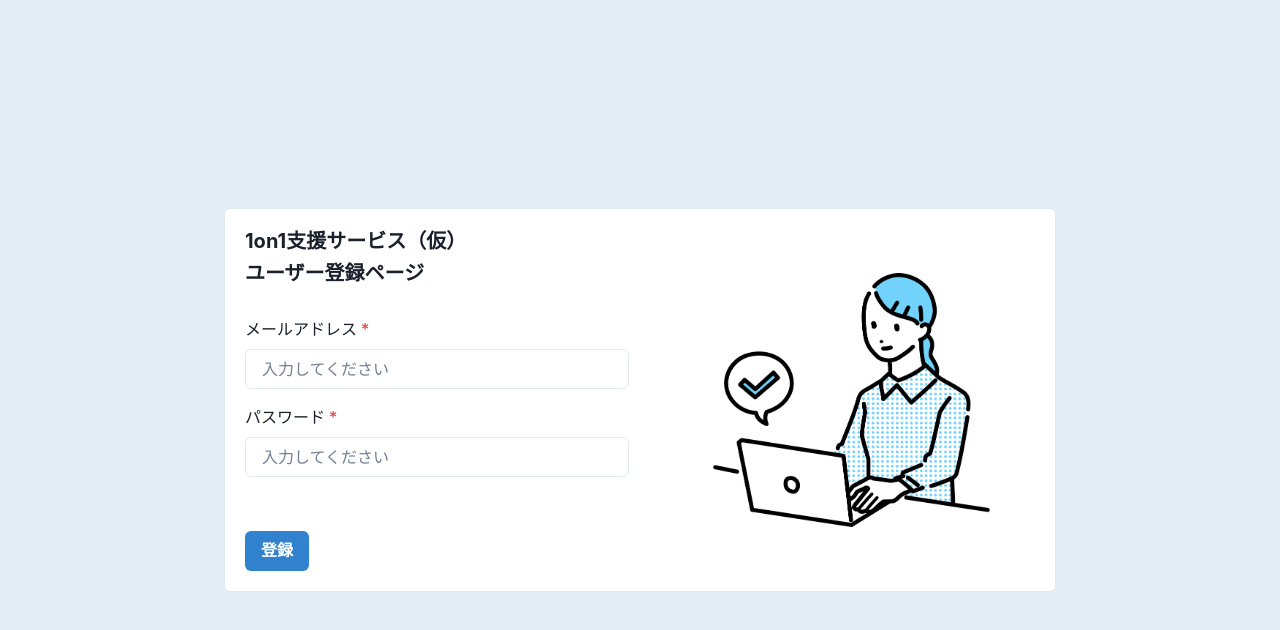
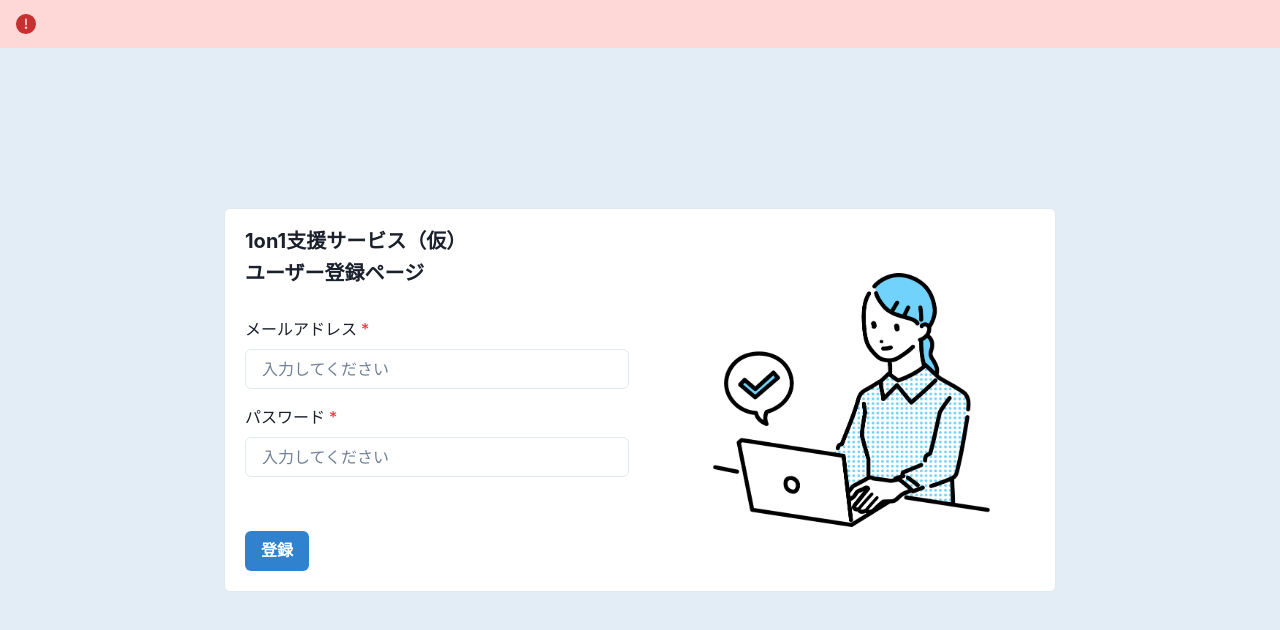
Before and after one commit to daimyo404/one-on-one-front, a Next.js app: page /register in a window 1280 px wide. Both pictures are taken after a click on the button "登録". Shown: the top 630 px of the page. Built offline with nearby package versions, Linux system fonts and the light colour scheme; no server answers.

Commit message:
[mod]ApiResponseの型を修正

```diff
--- a/src/components/SideBar.tsx
+++ b/src/components/SideBar.tsx
@@ -1,5 +1,4 @@
 import { Box, Heading } from "@chakra-ui/react";
-import { useEntireContext } from "context/Context";
 import ListIcon from "@mui/icons-material/List";
 
 export default function SideBar(): JSX.Element {
--- a/src/components/templates/RegisterTemplate.tsx
+++ b/src/components/templates/RegisterTemplate.tsx
@@ -1,5 +1,13 @@
 import { Heading } from "@chakra-ui/layout";
-import { Box, CardBody, CardFooter, Image, Stack } from "@chakra-ui/react";
+import {
+  Alert,
+  AlertIcon,
+  Box,
+  CardBody,
+  CardFooter,
+  Image,
+  Stack,
+} from "@chakra-ui/react";
 import { Card } from "@chakra-ui/react";
 import axios, { AxiosError, AxiosRequestConfig } from "axios";
 import CustomForm from "../elements/CustomForm";
@@ -10,6 +18,8 @@ import { useEntireContext } from "context/Context";
 export default function RegisterTemplate(): JSX.Element {
   const { email, setEmail } = useEntireContext();
   const { password, setPassword } = useEntireContext();
+  const { errorVisibleOrHidden, setErrorVisibleOrHidden } = useEntireContext();
+  const { errorMessage, setErrorMessage } = useEntireContext();
 
   const onChangeMailForm = (value: string): void => {
     setEmail(value);
@@ -19,8 +29,9 @@ export default function RegisterTemplate(): JSX.Element {
     setPassword(value);
   };
 
-  // TODO: 処理切り出し
+  // TODO: 処理切り出したい
   const onClickHandler = async (): Promise<void> => {
+    setErrorVisibleOrHidden("hidden");
     const options: Pick<AxiosRequestConfig, "url" | "method" | "data"> = {
       url: "api/register",
       method: "POST",
@@ -30,12 +41,18 @@ export default function RegisterTemplate(): JSX.Element {
       },
     };
 
+    type Data = {
+      message: string;
+    };
+
     await axios(options)
       .then(() => {
         return router.push("/");
       })
-      .catch((e: AxiosError) => {
-        throw Error(e.message);
+      .catch((e: AxiosError<Data>) => {
+        console.log(e.response);
+        setErrorMessage(e.response ? e.response.data.message : "");
+        setErrorVisibleOrHidden("visible");
       });
   };
 
@@ -46,6 +63,10 @@ export default function RegisterTemplate(): JSX.Element {
       height={"100vh"}
       backgroundColor={"#E2EDF6"}
     >
+      <Alert status="error" visibility={errorVisibleOrHidden}>
+        <AlertIcon />
+        {errorMessage}
+      </Alert>
       <Card
         direction={{ base: "column", sm: "row" }}
         overflow="hidden"
--- a/src/context/Context.tsx
+++ b/src/context/Context.tsx
@@ -1,12 +1,16 @@
 import React, { createContext, useContext, useState } from "react";
+
+type DisplayType = "visible" | "hidden";
 
 type EntireContextType = {
   email: string;
   setEmail: React.Dispatch<React.SetStateAction<string>>;
   password: string;
   setPassword: React.Dispatch<React.SetStateAction<string>>;
-  isDisplayError: boolean;
-  setIsDisplayError: React.Dispatch<React.SetStateAction<boolean>>;
+  errorVisibleOrHidden: DisplayType;
+  setErrorVisibleOrHidden: React.Dispatch<React.SetStateAction<DisplayType>>;
+  errorMessage: string;
+  setErrorMessage: React.Dispatch<React.SetStateAction<string>>;
 };
 
 export const EntireContext = createContext<EntireContextType>({
@@ -18,8 +22,12 @@ export const EntireContext = createContext<EntireContextType>({
   setPassword: () => {
     return undefined;
   },
-  isDisplayError: false,
-  setIsDisplayError: () => {
+  errorVisibleOrHidden: "hidden",
+  setErrorVisibleOrHidden: () => {
+    return undefined;
+  },
+  errorMessage: "",
+  setErrorMessage: () => {
     return undefined;
   },
 });
@@ -31,10 +39,12 @@ export const useEntireContext = () => {
 export const EntireContextProvider: React.FC<{ children: React.ReactNode }> = ({
   children,
 }) => {
-  // NOTE: Login state
+  // NOTE: Login screen state
   const [email, setEmail] = useState<string>("");
   const [password, setPassword] = useState<string>("");
-  const [isDisplayError, setIsDisplayError] = useState<boolean>(false);
+  const [errorVisibleOrHidden, setErrorVisibleOrHidden] =
+    useState<DisplayType>("hidden");
+  const [errorMessage, setErrorMessage] = useState<string>("");
 
   return (
     <EntireContext.Provider
@@ -43,8 +53,10 @@ export const EntireContextProvider: React.FC<{ children: React.ReactNode }> = ({
         setEmail,
         password,
         setPassword,
-        isDisplayError,
-        setIsDisplayError,
+        errorVisibleOrHidden,
+        setErrorVisibleOrHidden,
+        errorMessage,
+        setErrorMessage,
       }}
     >
       {children}
--- a/src/pages/api/login/index.ts
+++ b/src/pages/api/login/index.ts
@@ -14,10 +14,10 @@ type Response = {
 
 export default async function handler(
   req: Pick<NextApiRequest, "body" | "method">,
-  res: Pick<NextApiResponse<Response>, "status">
+  res: Pick<NextApiResponse<Response>, "status" | "statusMessage">
 ) {
   if (req.method !== "POST") {
-    return res.status(500).json({ result: false });
+    return res.status(400).json({ result: false }).statusMessage("テスト");
   }
   // TODO: bodyがanyなのでせめてobjectにキャストしたい...
   // eslint-disable-next-line @typescript-eslint/no-unsafe-assignment
```
Also changed, not shown: src/pages/api/register.ts (+14 -3 lines).
